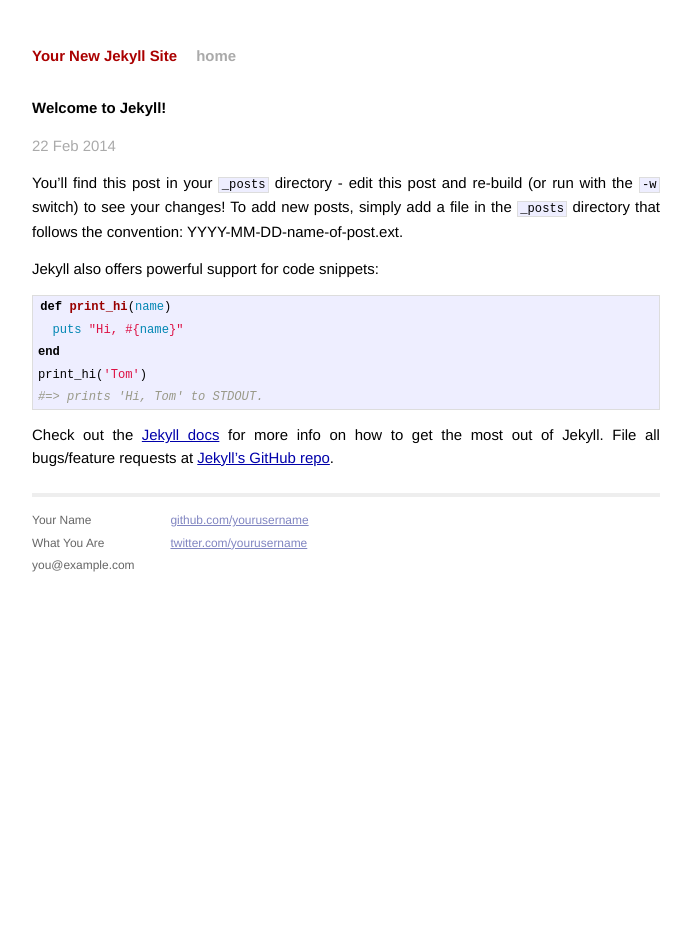
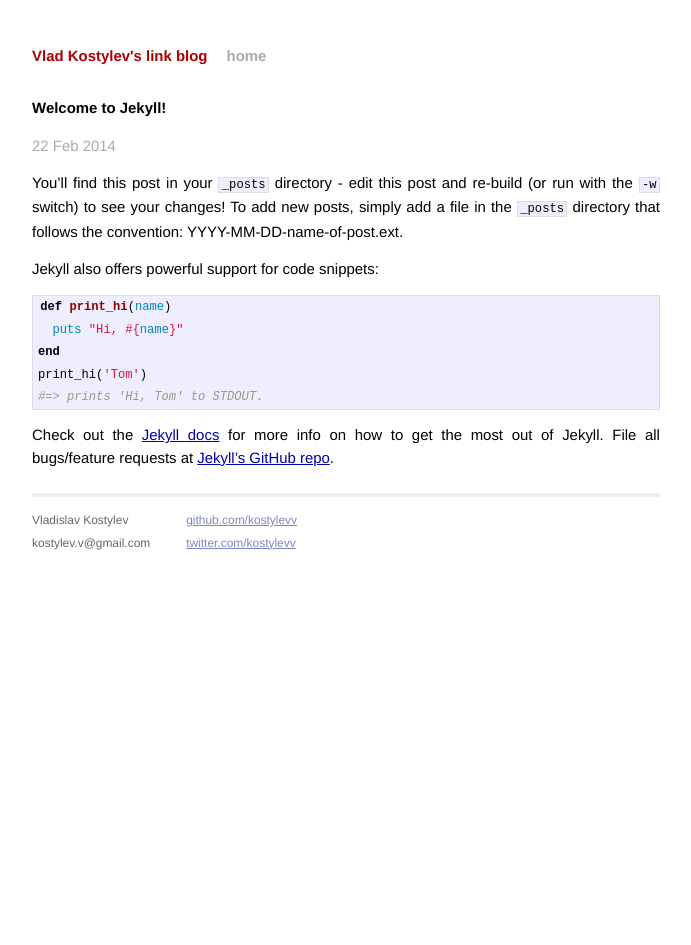
Before and after one commit to kostylevv/kostylevv.github.io, a Jekyll site: the page built from _posts/2014-02-22-welcome-to-jekyll.markdown, in a window 1280 px wide. Shown: the whole page, without its empty margins (294-985 px from the left). Built offline with Jekyll 4.4.1, drawn with Linux system fonts in a browser that asks for light colours; Markdown is read by kramdown in place of the engine named in the settings.

Commit message:
personification

```diff
--- a/_config.yml
+++ b/_config.yml
@@ -1,3 +1,3 @@
-name: Your New Jekyll Site
+name: Vlad Kostylev's link blog
 markdown: redcarpet
 pygments: true
--- a/_layouts/default.html
+++ b/_layouts/default.html
@@ -26,15 +26,14 @@
           <div class="footer">
             <div class="contact">
               <p>
-                Your Name<br />
-                What You Are<br />
-                you@example.com
+                Vladislav Kostylev<br />
+                kostylev.v@gmail.com
               </p>
             </div>
             <div class="contact">
               <p>
-                <a href="https://github.com/yourusername">github.com/yourusername</a><br />
-                <a href="https://twitter.com/yourusername">twitter.com/yourusername</a><br />
+                <a href="https://github.com/kostylevv">github.com/kostylevv</a><br />
+                <a href="https://twitter.com/kostylevv">twitter.com/kostylevv</a><br />
               </p>
             </div>
           </div>
```
